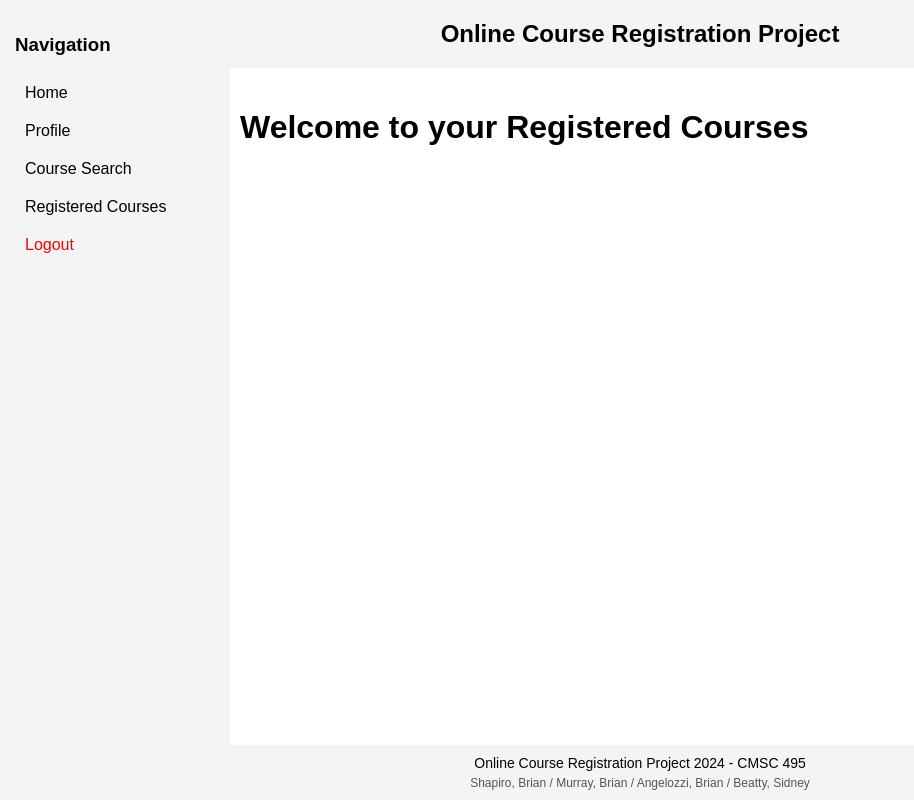
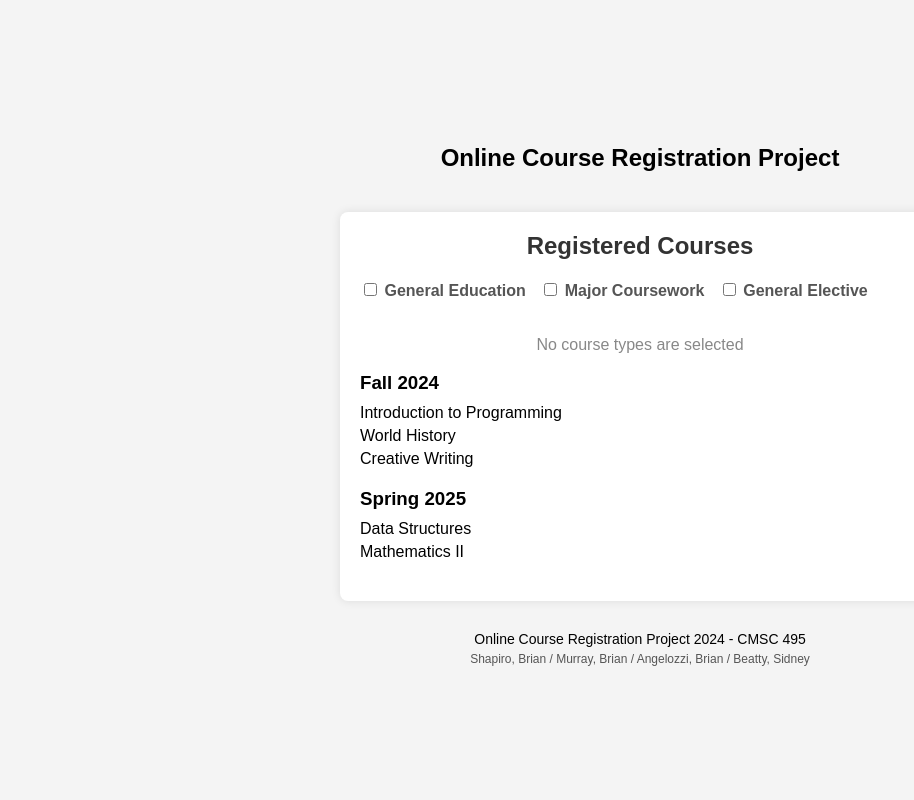
Before and after one commit to shapirobd/course_registration, a Flask app: page /registered_courses in a window 1280 px wide. Shown: the whole page, without its empty margins (0-914 px from the left). Run offline with Flask 3, Linux system fonts and the light colour scheme; the visitor is signed in with stand-in values (Sample User, id 1); parts of the project's set-up code (start-up, migrations or seed data) failed here and were passed over.

Commit message:
Update registered_courses.html

```diff
--- a/templates/registered_courses.html
+++ b/templates/registered_courses.html
@@ -1,7 +1,156 @@
-{% extends 'layout.html' %}
+<!DOCTYPE html>
+<html lang="en">
+<head>
+    <meta charset="UTF-8">
+    <meta name="viewport" content="width=device-width, initial-scale=1.0">
+    <title>Registered Courses</title>
+    <link rel="stylesheet" href="{{ url_for('static', filename='css/styles.css') }}">
+    <script src="{{ url_for('static', filename='js/registered_courses.js') }}" defer></script>
+    <style>
+        body {
+            font-family: Arial, sans-serif;
+            margin: 0;
+            padding: 0;
+            display: flex;
+            flex-direction: column;
+            height: 100vh;
+        }
+        header {
+            text-align: center;
+            padding: 20px;
+            background-color: #f4f4f4;
+            font-size: 24px;
+            font-weight: bold;
+            flex-shrink: 0;
+        }
+        footer {
+            text-align: center;
+            padding: 10px;
+            background-color: #f4f4f4;
+            font-size: 14px;
+            flex-shrink: 0;
+        }
+        footer .names {
+            margin-top: 5px;
+            font-size: 12px;
+            color: #555;
+        }
+        .container {
+            background: #fff;
+            padding: 20px;
+            border-radius: 8px;
+            box-shadow: 0 0 10px rgba(0, 0, 0, 0.1);
+            width: 100%;
+            max-width: 600px;
+            margin: 20px auto;
+            box-sizing: border-box;
+            display: flex;
+            flex-direction: column;
+            align-items: flex-start;
+            overflow-y: auto;
+        }
+        .container h2 {
+            margin-top: 0;
+            align-self: center;
+        }
+        .checkbox-group {
+            margin-bottom: 20px;
+        }
+        .checkbox-group label {
+            margin-right: 10px;
+            font-weight: bold;
+        }
+        .course-list {
+            width: 100%;
+        }
+        .semester {
+            margin-bottom: 20px;
+        }
+        .semester h3 {
+            margin-bottom: 10px;
+        }
+        .course-item {
+            margin-bottom: 5px;
+        }
+        .placeholder {
+            text-align: center;
+            color: #888;
+            font-size: 16px;
+        }
+    </style>
+</head>
+<body>
 
-{% block title %}Registered Courses{% endblock %}
+<header>
+    Online Course Registration Project
+</header>
 
-{% block content %}
-<h1>Welcome to your Registered Courses</h1>
-{% endblock %}
+<div class="container">
+    <h2>Registered Courses</h2>
+
+    <div class="checkbox-group">
+        <label><input type="checkbox" id="generalEducation" onclick="filterCourses()"> General Education</label>
+        <label><input type="checkbox" id="majorCoursework" onclick="filterCourses()"> Major Coursework</label>
+        <label><input type="checkbox" id="generalElective" onclick="filterCourses()"> General Elective</label>
+    </div>
+
+    <div id="courseList" class="course-list">
+        <!-- Placeholder text -->
+        <p id="noSelectionText" class="placeholder">No course types are selected</p>
+
+        <!-- Example, will link to registered courses in database-->
+        <div class="semester" id="semester1">
+            <h3>Fall 2024</h3>
+            <div class="course-item" data-type="major">Introduction to Programming</div>
+            <div class="course-item" data-type="genEd">World History</div>
+            <div class="course-item" data-type="elective">Creative Writing</div>
+        </div>
+
+        <div class="semester" id="semester2">
+            <h3>Spring 2025</h3>
+            <div class="course-item" data-type="major">Data Structures</div>
+            <div class="course-item" data-type="genEd">Mathematics II</div>
+        </div>
+    </div>
+
+</div>
+
+<footer>
+    Online Course Registration Project 2024 - CMSC 495
+    <div class="names">
+        Shapiro, Brian / Murray, Brian / Angelozzi, Brian / Beatty, Sidney
+    </div>
+</footer>
+
+<script>
+    function filterCourses() {
+        const genEdCheckbox = document.getElementById('generalEducation').checked;
+        const majorCheckbox = document.getElementById('majorCoursework').checked;
+        const electiveCheckbox = document.getElementById('generalElective').checked;
+
+        const courses = document.querySelectorAll('.course-item');
+        let hasSelection = false;
+
+        courses.forEach(course => {
+            course.style.display = 'none';  // Hide all courses initially
+            const courseType = course.getAttribute('data-type');
+
+            if ((genEdCheckbox && courseType === 'genEd') ||
+                (majorCheckbox && courseType === 'major') ||
+                (electiveCheckbox && courseType === 'elective')) {
+                course.style.display = '';  // Show courses that match the selected type
+                hasSelection = true;
+            }
+        });
+
+        const noSelectionText = document.getElementById('noSelectionText');
+        if (hasSelection) {
+            noSelectionText.style.display = 'none';  // Hide the placeholder text
+        } else {
+            noSelectionText.style.display = 'block';  // Show the placeholder text
+        }
+    }
+</script>
+
+</body>
+</html>
```
